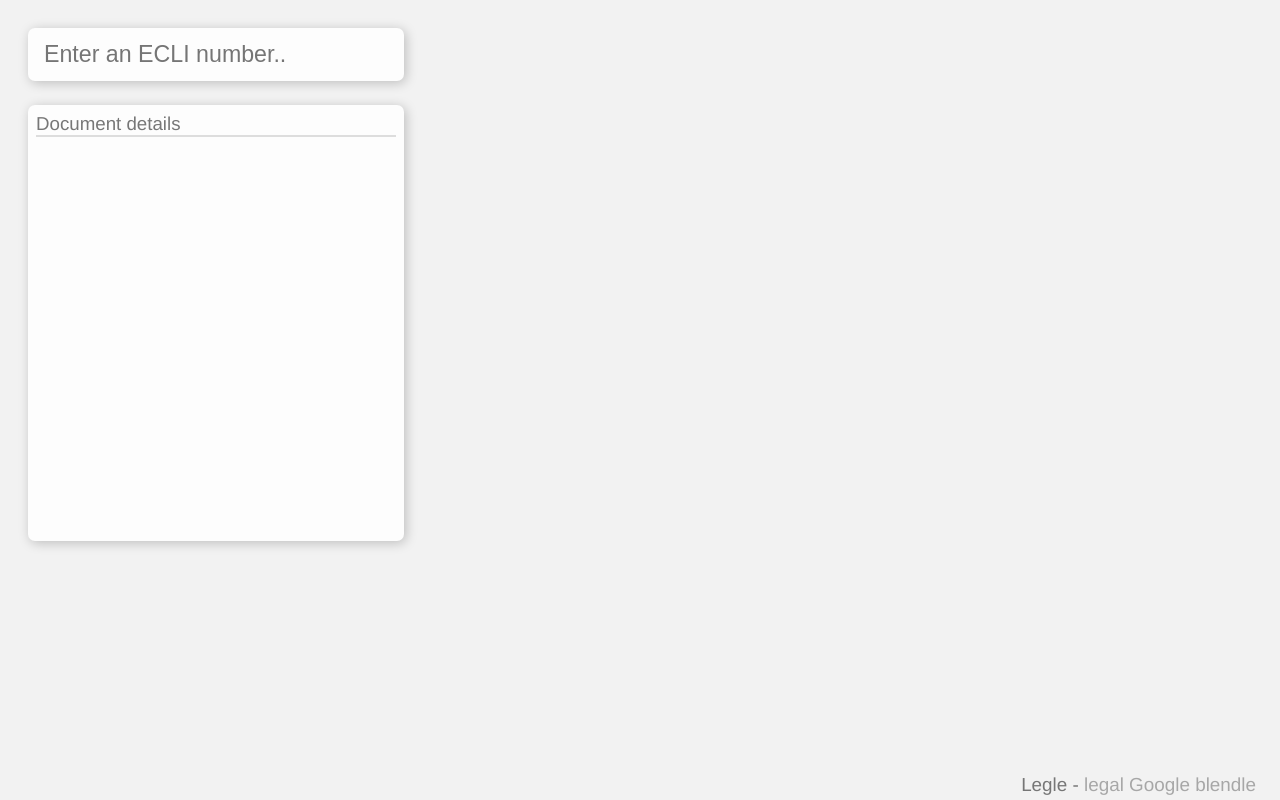
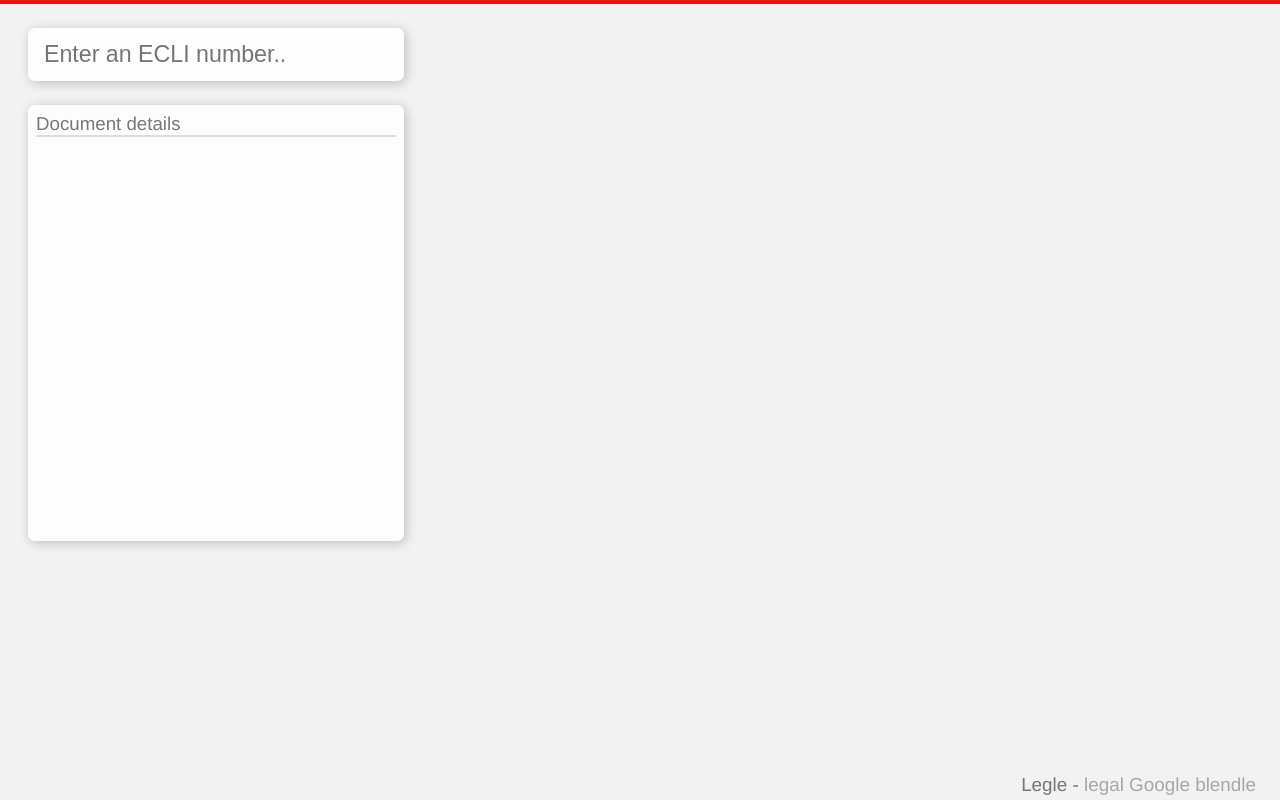
Before and after one commit to gzuidhof/li-hackathon, a Vue app in the folder legle/: page / in a window 1280 px wide. Built offline with nearby package versions, Linux system fonts and the light colour scheme.

Commit message:
Add animashuns

```diff
--- a/legle/package.json
+++ b/legle/package.json
@@ -10,6 +10,7 @@
     "build": "node build/build.js"
   },
   "dependencies": {
+    "animate.css": "^3.5.2",
     "vue": "^2.4.2",
     "vue-router": "^2.7.0"
   },
--- a/legle/src/components/Graph.vue
+++ b/legle/src/components/Graph.vue
@@ -1,6 +1,5 @@
 <template>
   <div class="graph-view">
-
   </div>
 </template>
 
--- a/legle/src/components/Main.vue
+++ b/legle/src/components/Main.vue
@@ -1,5 +1,6 @@
 <template>
   <div class="main-container">
+    <div class="red-top-bar"></div>
     <graph-view class="abs fs"></graph-view>
     <widget></widget>
     <span class="footer-text">Legle - <span style="opacity: 0.6">legal Google blendle</span> </span>
@@ -25,6 +26,13 @@ export default {
 
 <!-- Add "scoped" attribute to limit CSS to this component only -->
 <style>
+
+.red-top-bar {
+  position: absolute;
+  height: 4px;
+  background-color: #e61515;
+  width: 100%;
+}
 
 .main-container {
   width: 100%;
--- a/legle/src/components/Widget.vue
+++ b/legle/src/components/Widget.vue
@@ -1,12 +1,11 @@
 <template>
 <form class="sidebar">
-    <div class="widget widget-search">
+    <div class="widget widget-search animated zoomInLeft">
       <input class="search-input" placeholder="Enter an ECLI number.."></input>
     </div>
   <div class="widget widget-main">
     <div class="widget-section">
         <h3>Document details</h3>
-
     </div>
   </div>
   </form>
--- a/legle/src/main.js
+++ b/legle/src/main.js
@@ -1,3 +1,5 @@
+import 'animate.css/animate.min.css'
+
 // The Vue build version to load with the `import` command
 // (runtime-only or standalone) has been set in webpack.base.conf with an alias.
 import Vue from 'vue'
```
